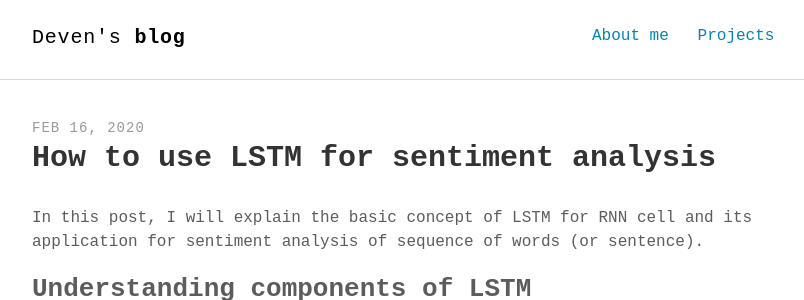
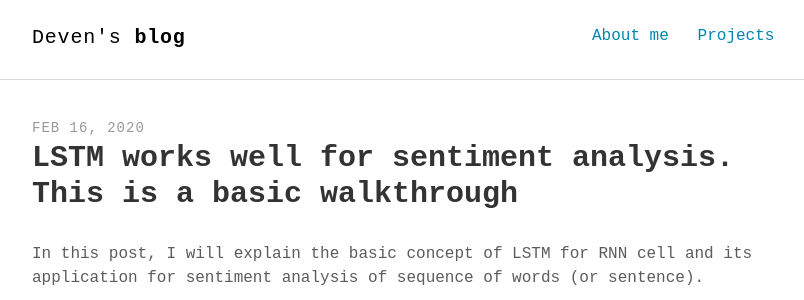
Before and after one commit to devennn/devennn.github.io, a Jekyll site: the page built from _posts/2020-02-16-Basic-LSTM-and-example.md, in a window 1280 px wide and 900 px high, cut to the strip 0-300 px from the top of the window. Shown: the whole strip, without its empty margins (232-1036 px from the left). Built offline with Jekyll 4.4.1, drawn with Linux system fonts in a browser that asks for light colours; some web fonts are replaced.

Commit message:
Update 2020-02-16-Basic-LSTM-and-example.md

```diff
--- a/_posts/2020-02-16-Basic-LSTM-and-example.md
+++ b/_posts/2020-02-16-Basic-LSTM-and-example.md
@@ -1,6 +1,6 @@
 ---
 layout: post
-title: How to use LSTM for sentiment analysis
+title: LSTM works well for sentiment analysis. This is a basic walkthrough
 ---
 
 In this post, I will explain the basic concept of LSTM for RNN cell and its application for sentiment analysis of sequence of words (or sentence).
```
